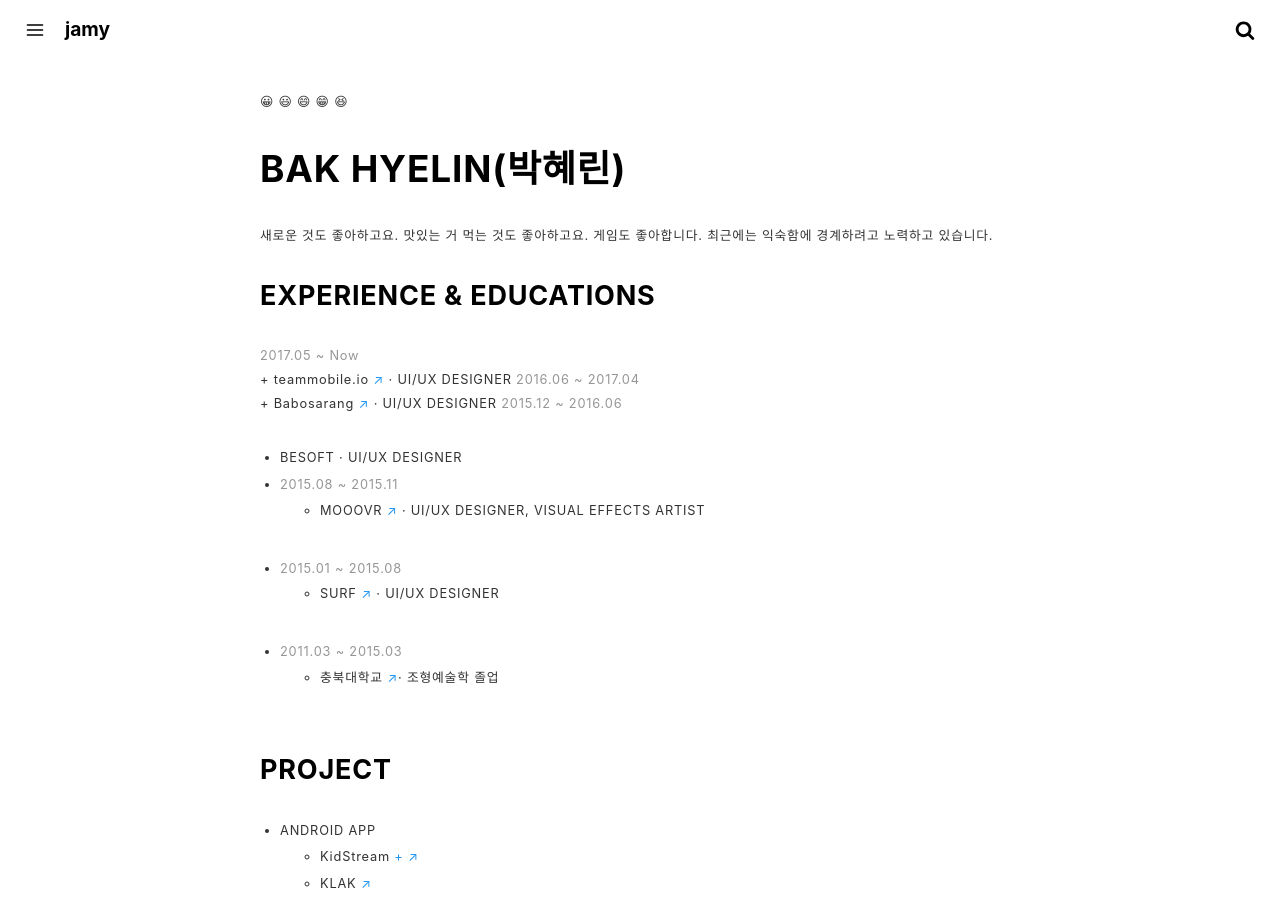
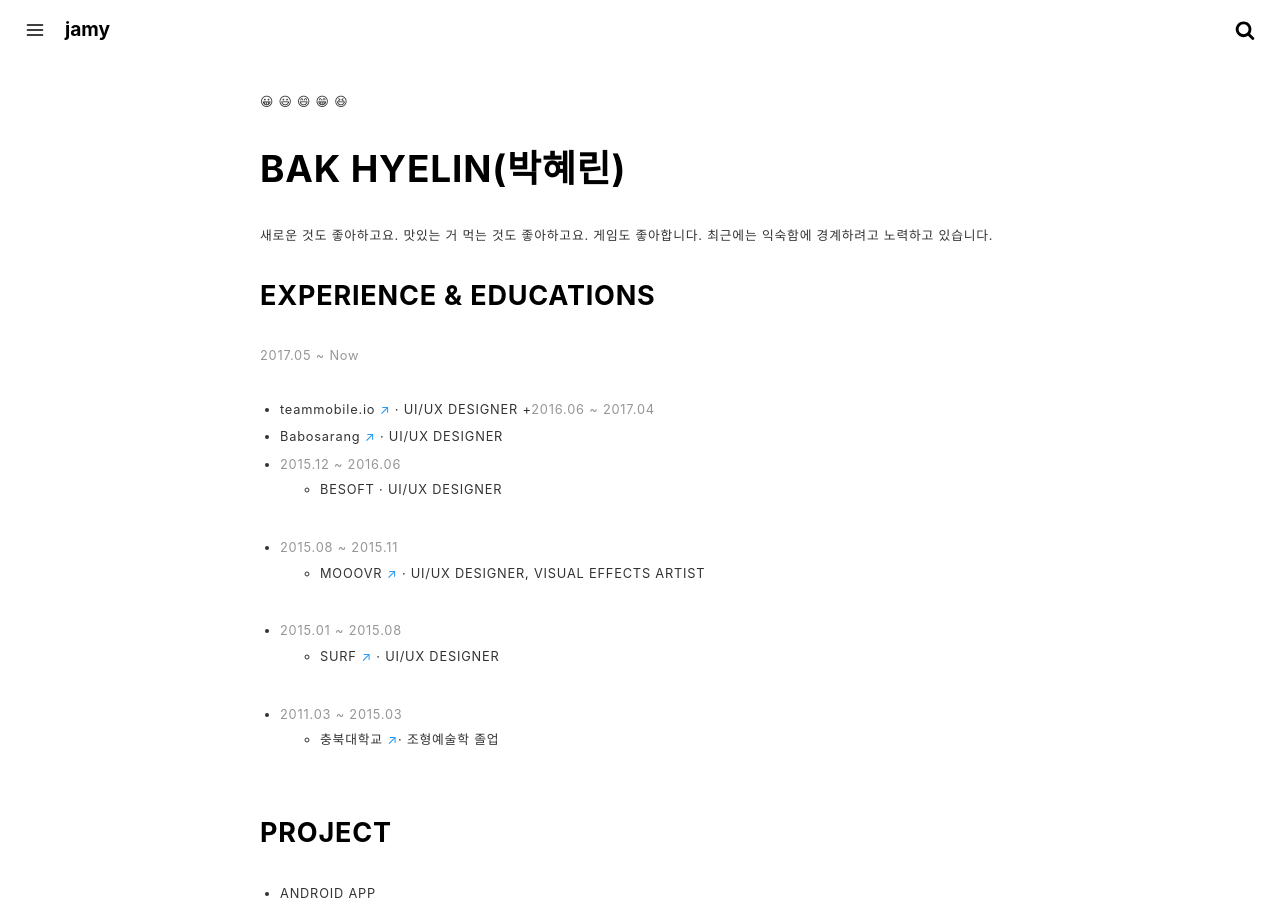
Before and after one commit to crazyjamy/crazyjamy.github.io, a Jekyll site: the page built from about.md, in a window 1280 px wide and 900 px high. Built offline with Jekyll 4.4.1, drawn with Linux system fonts in a browser that asks for light colours.

Commit message:
Update about.md

```diff
--- a/about.md
+++ b/about.md
@@ -13,10 +13,10 @@ permalink: /about/
 
 ### EXPERIENCE & EDUCATIONS
 <span style="color: #969696;"> 2017.05 ~ Now </span>
-<br> <span> + teammobile.io <a href="https://www.teammobile.io/" target="_blank">↗</a> · UI/UX DESIGNER </span>
-<span style="color: #969696;">2016.06 ~ 2017.04</span>
-<br> <span> + Babosarang <a href="http://www.babosarang.co.kr/" target="_blank">↗</a> · UI/UX DESIGNER </span>
-<span style="color: #969696;">2015.12 ~ 2016.06</span>
+  + teammobile.io <a href="https://www.teammobile.io/" target="_blank">↗</a> · UI/UX DESIGNER
++<span style="color: #969696;">2016.06 ~ 2017.04</span>
+  + Babosarang <a href="http://www.babosarang.co.kr/" target="_blank">↗</a> · UI/UX DESIGNER
++ <span style="color: #969696;">2015.12 ~ 2016.06</span>
   + BESOFT · UI/UX DESIGNER
 + <span style="color: #969696;">2015.08 ~ 2015.11</span>
   + MOOOVR <a href="http://mooovr.com/" target="_blank">↗</a> · UI/UX DESIGNER, VISUAL EFFECTS ARTIST
```
